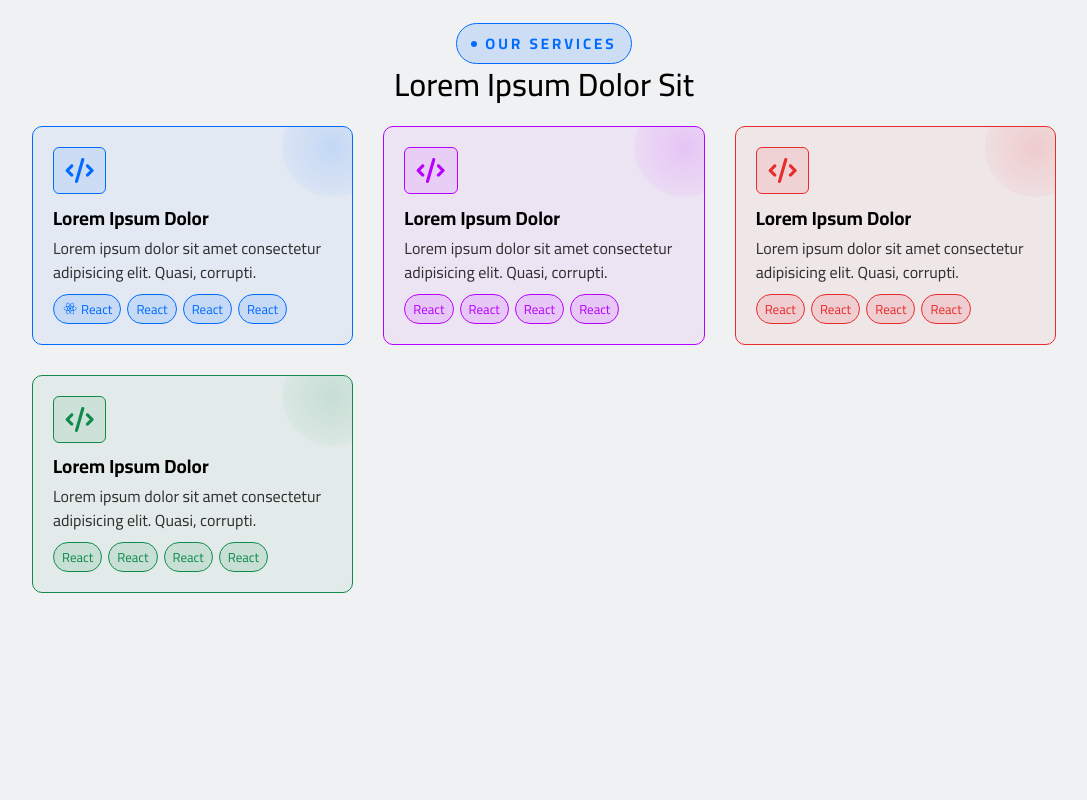
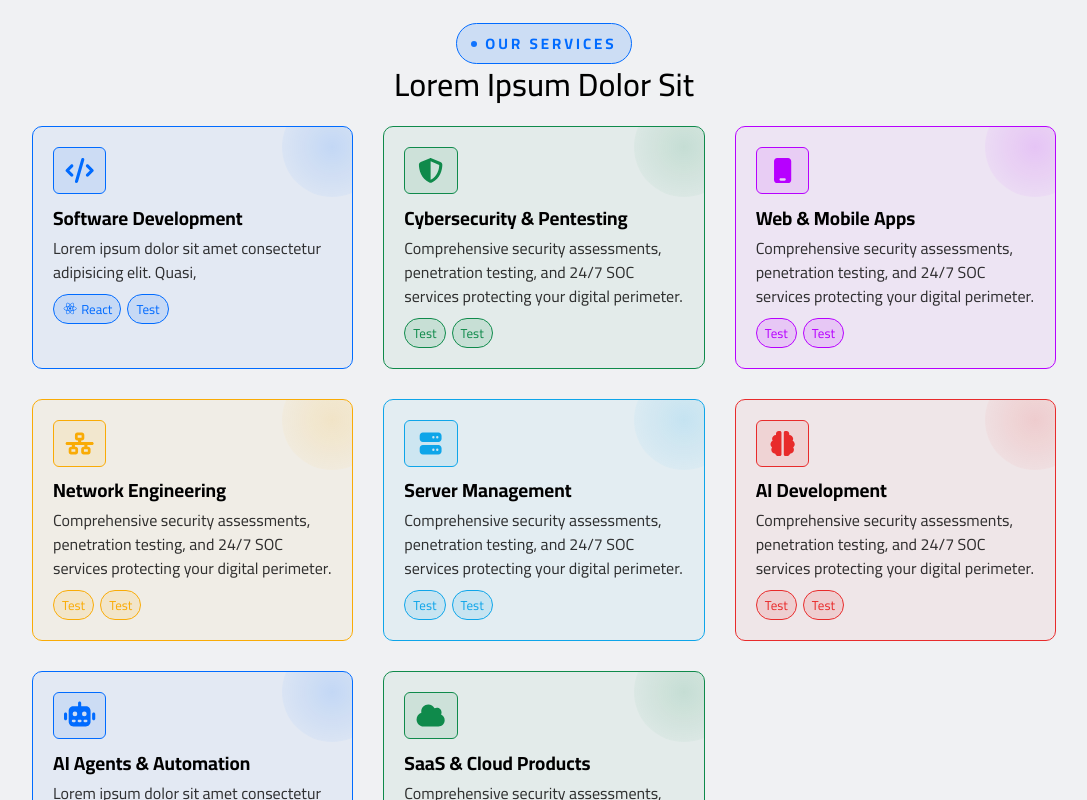
Before and after one commit to diyar-direk/quantex_front, a Next.js app: page / in a window 1280 px wide. Shown: the part 1540-2340 px from the top of the page, without its empty margins (96-1183 px from the left). Before the commit the page ends 2203 px from the top, so only its background shows below. Built offline with nearby package versions, Linux system fonts and the light colour scheme.

Commit message:
home page

```diff
--- a/package.json
+++ b/package.json
@@ -18,6 +18,7 @@
     "next": "16.2.10",
     "react": "19.2.4",
     "react-dom": "19.2.4",
+    "react-intersection-observer": "^10.1.0",
     "react-type-animation": "^3.2.0"
   },
   "devDependencies": {
--- a/src/app/layout.jsx
+++ b/src/app/layout.jsx
@@ -2,6 +2,7 @@ import Navbar from "@/components/layout/navbar/Navbar";
 import { Cairo } from "next/font/google";
 import "@/styles/index.css";
 import AppProvider from "@/context/AppContext";
+import ScrollButton from "@/components/layout/scroll_button/ScrollButton";
 
 export const metadata = {
   title: "Create Next App",
@@ -18,6 +19,7 @@ export default function RootLayout({ children }) {
     <html lang="en">
       <body className={cairo.className}>
         <AppProvider>
+          <ScrollButton />
           <Navbar /> {children}
         </AppProvider>
       </body>
--- a/src/app/page.jsx
+++ b/src/app/page.jsx
@@ -2,15 +2,23 @@
 import Button from "@/components/buttons/Button";
 import MainTitle from "@/components/main_title/MainTitle";
 import ParticlesBackground from "@/components/ParticlesBackground";
+import ServiceCard from "@/components/services/ServiceCard";
 import { colors } from "@/constants/colors";
 import "@/styles/home.css";
 import { faReact } from "@fortawesome/free-brands-svg-icons";
 import {
+  faBrain,
+  faCloud,
   faCode,
   faExclamationCircle,
   faEye,
+  faMobile,
+  faNetworkWired,
   faQuestionCircle,
+  faRobot,
   faRocket,
+  faServer,
+  faShieldHalved,
 } from "@fortawesome/free-solid-svg-icons";
 import { FontAwesomeIcon } from "@fortawesome/react-fontawesome";
 import { TypeAnimation } from "react-type-animation";
@@ -53,6 +61,7 @@ export default function Home() {
           </div>
         </div>
       </main>
+
       <main className="container main-section section-color">
         <MainTitle subTitle={"Lorem ipsum dolor sit"}>about us</MainTitle>
         <div className="about-card-container">
@@ -99,68 +108,81 @@ export default function Home() {
       <main className="container main-section">
         <MainTitle subTitle={"Lorem ipsum dolor sit"}>our services</MainTitle>
         <div className="services-container grid-3">
-          <div className="service-card">
-            <FontAwesomeIcon icon={faCode} className="icon" />
-            <h2>Lorem ipsum dolor </h2>
-            <p>
-              Lorem ipsum dolor sit amet consectetur adipisicing elit. Quasi,
-              corrupti.
-            </p>
-            <div className="btns">
-              <span>
-                <FontAwesomeIcon icon={faReact} /> react
-              </span>
-              <span>react</span>
-              <span>react</span>
-              <span>react</span>
-            </div>
+          <ServiceCard
+            icon={faCode}
+            title="Software Development"
+            subTitle="Lorem ipsum dolor sit amet consectetur adipisicing elit. Quasi,"
+            tags={[{ text: "react", icon: faReact }, { text: "test" }]}
+          />
+          <ServiceCard
+            icon={faShieldHalved}
+            title="Cybersecurity & Pentesting"
+            subTitle="Comprehensive security assessments, penetration testing, and 24/7 SOC services protecting your digital perimeter."
+            tags={[{ text: "test" }, { text: "test" }]}
+            theme={colors.green}
+          />
+          <ServiceCard
+            icon={faMobile}
+            title="Web & Mobile Apps"
+            subTitle="Comprehensive security assessments, penetration testing, and 24/7 SOC services protecting your digital perimeter."
+            tags={[{ text: "test" }, { text: "test" }]}
+            theme={colors.move}
+          />
+          <ServiceCard
+            icon={faNetworkWired}
+            title="Network Engineering"
+            subTitle="Comprehensive security assessments, penetration testing, and 24/7 SOC services protecting your digital perimeter."
+            tags={[{ text: "test" }, { text: "test" }]}
+            theme={colors.orange}
+          />
+          <ServiceCard
+            icon={faServer}
+            title="server management"
+            subTitle="Comprehensive security assessments, penetration testing, and 24/7 SOC services protecting your digital perimeter."
+            tags={[{ text: "test" }, { text: "test" }]}
+            theme={colors.blue}
+          />
+          <ServiceCard
+            icon={faBrain}
+            title="AI Development"
+            subTitle="Comprehensive security assessments, penetration testing, and 24/7 SOC services protecting your digital perimeter."
+            tags={[{ text: "test" }, { text: "test" }]}
+            theme={colors.red}
+          />
+          <ServiceCard
+            icon={faRobot}
+            title="AI Agents & Automation"
+            subTitle="Lorem ipsum dolor sit amet consectetur adipisicing elit. Quasi,"
+            tags={[{ text: "react", icon: faReact }, { text: "test" }]}
+          />
+          <ServiceCard
+            icon={faCloud}
+            title="SaaS & Cloud Products"
+            subTitle="Comprehensive security assessments, penetration testing, and 24/7 SOC services protecting your digital perimeter."
+            tags={[{ text: "test" }, { text: "test" }]}
+            theme={colors.green}
+          />
+        </div>
+        <div className="center" style={{ marginTop: "10px" }}>
+          <Button> explorer all services </Button>
+        </div>
+      </main>
+
+      <main className="main-section container body-color"></main>
+
+      <main className="container main-section">
+        <section className="home-contact">
+          <h1>Ready to Transform Your Digital Future?</h1>
+          <p>
+            Lorem ipsum dolor sit amet consectetur adipisicing elit. Aperiam
+            dolores eveniet nemo nesciunt perferendis. Quae rem porro impedit
+            dignissimos enim consequuntur
+          </p>
+          <div className="btns center gap-10">
+            <Button>start a project</Button>
+            <Button btnStyleType="transparent">join us</Button>
           </div>
-          <div className="service-card" style={{ "--main-color": colors.move }}>
-            <FontAwesomeIcon icon={faCode} className="icon" />
-            <h2>Lorem ipsum dolor </h2>
-            <p>
-              Lorem ipsum dolor sit amet consectetur adipisicing elit. Quasi,
-              corrupti.
-            </p>
-            <div className="btns">
-              <span>react</span>
-              <span>react</span>
-              <span>react</span>
-              <span>react</span>
-            </div>
-          </div>
-          <div className="service-card" style={{ "--main-color": colors.red }}>
-            <FontAwesomeIcon icon={faCode} className="icon" />
-            <h2>Lorem ipsum dolor </h2>
-            <p>
-              Lorem ipsum dolor sit amet consectetur adipisicing elit. Quasi,
-              corrupti.
-            </p>
-            <div className="btns">
-              <span>react</span>
-              <span>react</span>
-              <span>react</span>
-              <span>react</span>
-            </div>
-          </div>
-          <div
-            className="service-card"
-            style={{ "--main-color": colors.green }}
-          >
-            <FontAwesomeIcon icon={faCode} className="icon" />
-            <h2>Lorem ipsum dolor </h2>
-            <p>
-              Lorem ipsum dolor sit amet consectetur adipisicing elit. Quasi,
-              corrupti.
-            </p>
-            <div className="btns">
-              <span>react</span>
-              <span>react</span>
-              <span>react</span>
-              <span>react</span>
-            </div>
-          </div>
-        </div>
+        </section>
       </main>
     </>
   );
--- /dev/null
+++ b/src/components/layout/scroll_button/style.css
@@ -0,0 +1,47 @@
+.scroll-top-btn {
+  position: fixed;
+  right: 40px;
+  bottom: 40px;
+  width: 40px;
+  height: 40px;
+  background: var(--main-color);
+  color: white;
+  border-radius: 50%;
+  display: flex;
+  align-items: center;
+  justify-content: center;
+  cursor: pointer;
+  z-index: 2;
+  animation: view-btn 0.5s;
+}
+.scroll-top-btn:hover {
+  box-shadow: 0 0 20px color-mix(in srgb, var(--main-color) 80%, transparent);
+}
+.scroll-top-btn:hover svg {
+  animation: 1.5s up-down infinite;
+}
+
+@keyframes view-btn {
+  0% {
+    right: -40px;
+    opacity: 0;
+  }
+  100% {
+    right: 40px;
+    opacity: 1;
+  }
+}
+@keyframes up-down {
+  0%,
+  10%,
+  20%,
+  50%,
+  80%,
+  100% {
+    transform: translateY(0);
+  }
+  40%,
+  60% {
+    transform: translateY(5px);
+  }
+}
--- /dev/null
+++ b/src/components/services/ServiceCard.jsx
@@ -0,0 +1,31 @@
+"use client";
+import { FontAwesomeIcon } from "@fortawesome/react-fontawesome";
+import "./style.css";
+import { useInView } from "react-intersection-observer";
+
+const ServiceCard = ({ icon, title, subTitle, tags, theme }) => {
+  const { ref, inView } = useInView({
+    threshold: 0,
+  });
+
+  return (
+    <div
+      className={`service-card ${inView ? "view" : ""}`}
+      style={theme ? { "--main-color": theme } : {}}
+      ref={ref}
+    >
+      <FontAwesomeIcon icon={icon} className="icon" />
+      <h2>{title}</h2>
+      <p>{subTitle}</p>
+      <div className="tags">
+        {tags?.map((e, i) => (
+          <span key={e.text + i}>
+            {e.icon && <FontAwesomeIcon icon={e.icon} />} {e.text}
+          </span>
+        ))}
+      </div>
+    </div>
+  );
+};
+
+export default ServiceCard;
--- /dev/null
+++ b/src/components/services/style.css
@@ -0,0 +1,69 @@
+.services-container .service-card {
+  border: solid 1px var(--main-color);
+  backdrop-filter: blur(1px);
+  padding: 20px;
+  border-radius: 10px;
+  background-color: color-mix(in srgb, var(--main-color) 5%, transparent);
+  position: relative;
+  overflow: hidden;
+  transform: translateY(100px);
+  opacity: 0;
+}
+.services-container .service-card.view {
+  opacity: 1;
+  transform: translateY(0px);
+}
+
+.services-container .service-card::before {
+  content: "";
+  position: absolute;
+  top: -30px;
+  right: -30px;
+  width: 100px;
+  height: 100px;
+  background: radial-gradient(
+    circle,
+    color-mix(in srgb, var(--main-color) 14%, transparent),
+    transparent
+  );
+  border-radius: 50%;
+  transition: 0.4s;
+}
+.services-container .service-card:hover::before {
+  transform: scale(1.5);
+}
+.services-container .service-card:hover {
+  background-color: color-mix(in srgb, var(--main-color) 9%, transparent);
+}
+
+.services-container .service-card .icon {
+  font-size: 25px;
+  color: var(--main-color);
+  background-color: color-mix(in srgb, var(--main-color) 10%, transparent);
+  border: solid 1px var(--main-color);
+  padding: 10px;
+  border-radius: 6px;
+}
+.services-container .service-card h2 {
+  text-transform: capitalize;
+  font-size: 19px;
+}
+.services-container .service-card p {
+  opacity: 0.8;
+  line-height: 1.5;
+}
+.services-container .service-card .tags {
+  display: flex;
+  gap: 6px;
+  flex-wrap: wrap;
+  margin-top: 10px;
+}
+.services-container .service-card .tags span {
+  color: var(--main-color);
+  background-color: color-mix(in srgb, var(--main-color) 13%, transparent);
+  border: solid 1px var(--main-color);
+  padding: 2px 8px;
+  border-radius: 20px;
+  text-transform: capitalize;
+  font-size: 13px;
+}
--- a/src/constants/colors.js
+++ b/src/constants/colors.js
@@ -2,5 +2,6 @@ export const colors = {
   green: "#0f8a4b",
   red: "#e82b2b",
   move: "rgb(183 0 255)",
-  blue: "#1a1add",
+  blue: "#0ea5e9",
+  orange: "#f9ab06",
 };
--- /dev/null
+++ b/src/constants/pages.js
@@ -0,0 +1,3 @@
+export const pages = {
+  joinUs: "/join_us",
+};
--- a/src/styles/home.css
+++ b/src/styles/home.css
@@ -100,66 +100,62 @@
   opacity: 0.7;
 }
 
-.services-container .service-card {
+.home-contact {
   border: solid 1px var(--main-color);
-  backdrop-filter: blur(1px);
-  padding: 20px;
+  backdrop-filter: blur(2px);
+  background-color: color-mix(in srgb, var(--main-color) 25%, transparent);
   border-radius: 10px;
-  background-color: color-mix(in srgb, var(--main-color) 5%, transparent);
+  padding: 25px;
+  position: relative;
+  text-align: center;
   position: relative;
   overflow: hidden;
 }
 
-.services-container .service-card::before {
+.home-contact h1 {
+  font-size: 35px;
+  text-transform: capitalize;
+}
+.home-contact p {
+  max-width: 600px;
+  margin: auto;
+  font-size: 18px;
+}
+.home-contact .btns {
+  margin-top: 20px;
+}
+
+.home-contact::before {
   content: "";
   position: absolute;
-  top: -30px;
-  right: -30px;
-  width: 100px;
-  height: 100px;
-  background: radial-gradient(
-    circle,
-    color-mix(in srgb, var(--main-color) 14%, transparent),
-    transparent
-  );
-  border-radius: 50%;
+  width: 50px;
+  height: 100%;
+  background-color: rgba(255, 255, 255, 0.048);
+  top: 0;
+  z-index: -1;
+  transform: skewX(-20deg);
+  backdrop-filter: blur(10px);
+  transition: 0.4s;
+  left: 100%;
+}
+.home-contact::after {
+  content: "";
+  position: absolute;
+  width: 50px;
+  height: 100%;
+  background-color: rgba(255, 255, 255, 0.048);
+  top: 0;
+  z-index: -1;
+  transform: skewX(-20deg);
+  right: 100%;
+  backdrop-filter: blur(10px);
   transition: 0.4s;
 }
-.services-container .service-card:hover::before {
-  transform: scale(1.5);
-}
-.services-container .service-card:hover {
-  background-color: color-mix(in srgb, var(--main-color) 9%, transparent);
+
+.home-contact:hover::before {
+  left: -50px;
 }
 
-.services-container .service-card .icon {
-  font-size: 25px;
-  color: var(--main-color);
-  background-color: color-mix(in srgb, var(--main-color) 10%, transparent);
-  border: solid 1px var(--main-color);
-  padding: 10px;
-  border-radius: 6px;
+.home-contact:hover::after {
+  right: -50px;
 }
-.services-container .service-card h2 {
-  text-transform: capitalize;
-  font-size: 19px;
-}
-.services-container .service-card p {
-  opacity: 0.8;
-  line-height: 1.5;
-}
-.services-container .service-card .btns {
-  display: flex;
-  gap: 6px;
-  flex-wrap: wrap;
-  margin-top: 10px;
-}
-.services-container .service-card .btns span {
-  color: var(--main-color);
-  background-color: color-mix(in srgb, var(--main-color) 13%, transparent);
-  border: solid 1px var(--main-color);
-  padding: 2px 8px;
-  border-radius: 20px;
-  text-transform: capitalize;
-  font-size: 13px;
-}
```
Also changed, not shown: src/app/join_us/page.jsx (added, +7 -0 lines), src/components/layout/navbar/Navbar.jsx (+3 -4 lines), src/components/layout/scroll_button/ScrollButton.jsx (added, +37 -0 lines), 1 other file (tests, documents, lock files or other folders).
